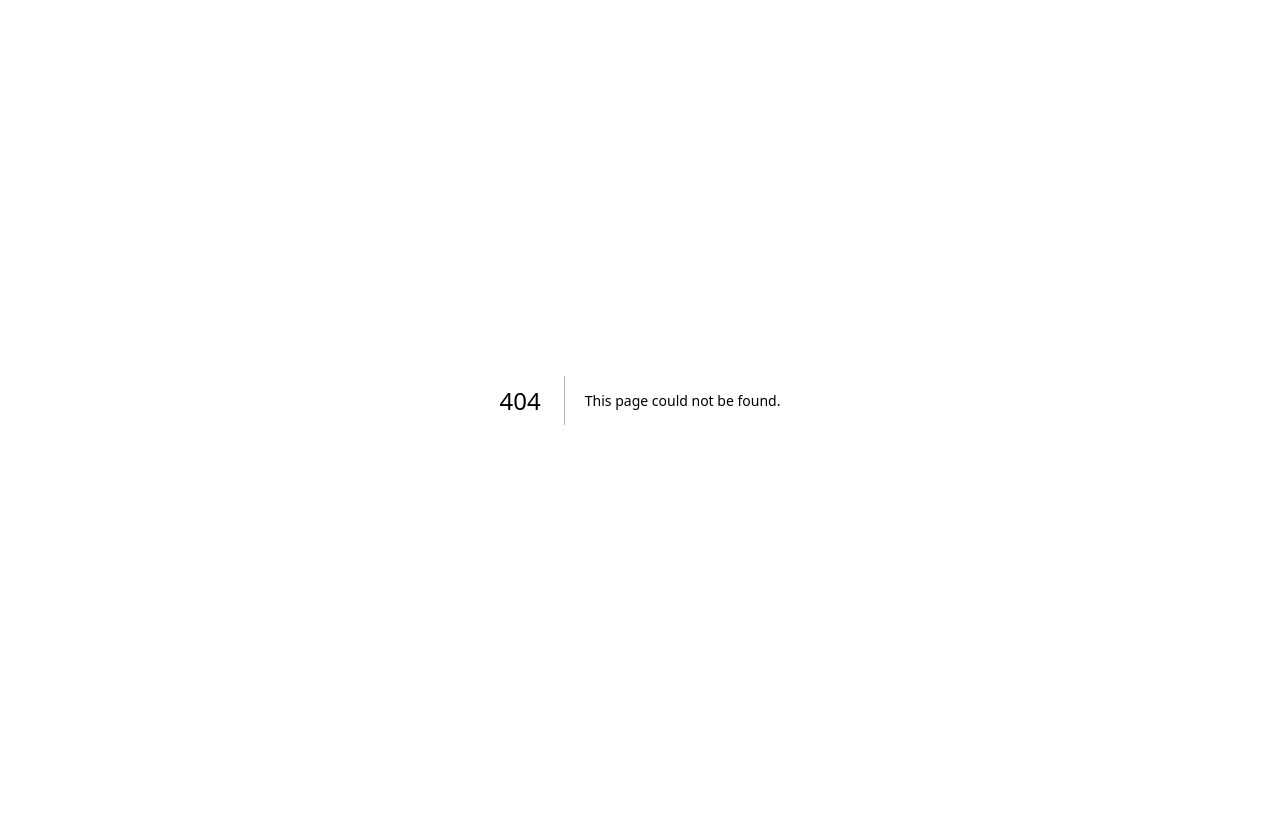
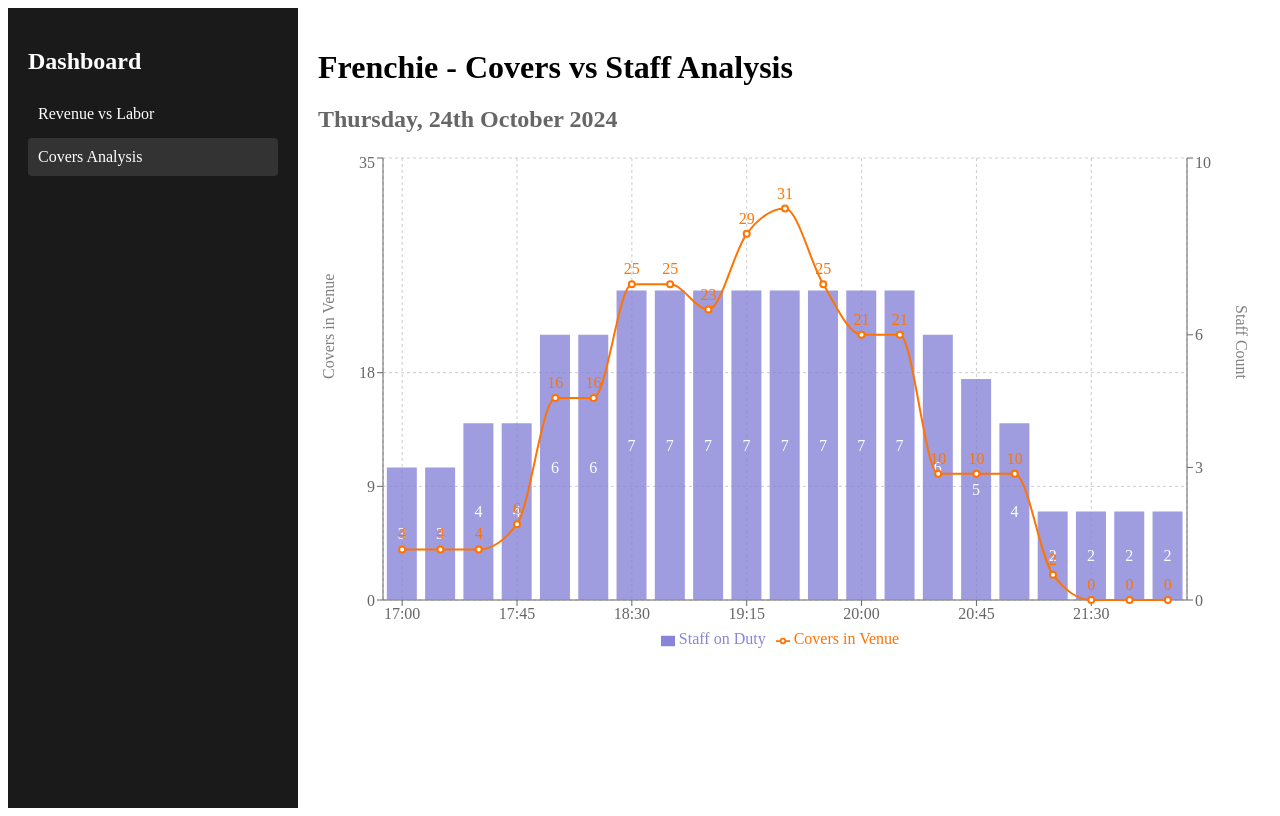
Before and after one commit to IsoBob1/labor-revenue-dashboard, a Next.js app: page /covers in a window 1280 px wide. Before the commit this address had no page. Built offline with nearby package versions, Linux system fonts and the light colour scheme.

Commit message:
Create covers.js

```diff
--- /dev/null
+++ b/pages/covers.js
@@ -0,0 +1,85 @@
+import React from 'react';
+import Layout from '../components/Layout';
+import { ComposedChart, Line, Bar, XAxis, YAxis, CartesianGrid, Tooltip, Legend, ResponsiveContainer, LabelList } from 'recharts';
+
+const data = [
+  { time: '17:00', covers: 4, staff: 3 },
+  { time: '17:15', covers: 4, staff: 3 },
+  { time: '17:30', covers: 4, staff: 4 },
+  { time: '17:45', covers: 6, staff: 4 },
+  { time: '18:00', covers: 16, staff: 6 },
+  { time: '18:15', covers: 16, staff: 6 },
+  { time: '18:30', covers: 25, staff: 7 },
+  { time: '18:45', covers: 25, staff: 7 },
+  { time: '19:00', covers: 23, staff: 7 },
+  { time: '19:15', covers: 29, staff: 7 },
+  { time: '19:30', covers: 31, staff: 7 },
+  { time: '19:45', covers: 25, staff: 7 },
+  { time: '20:00', covers: 21, staff: 7 },
+  { time: '20:15', covers: 21, staff: 7 },
+  { time: '20:30', covers: 10, staff: 6 },
+  { time: '20:45', covers: 10, staff: 5 },
+  { time: '21:00', covers: 10, staff: 4 },
+  { time: '21:15', covers: 2, staff: 2 },
+  { time: '21:30', covers: 0, staff: 2 },
+  { time: '21:45', covers: 0, staff: 2 },
+  { time: '22:00', covers: 0, staff: 2 }
+];
+
+export default function Covers() {
+  return (
+    <Layout>
+      <h1 style={{ marginBottom: '20px' }}>Frenchie - Covers vs Staff Analysis</h1>
+      <h2 style={{ marginBottom: '20px', color: '#666' }}>Thursday, 24th October 2024</h2>
+      <div style={{ height: '500px', width: '100%' }}>
+        <ResponsiveContainer>
+          <ComposedChart data={data}>
+            <CartesianGrid strokeDasharray="3 3" />
+            <XAxis
+              dataKey="time"
+              interval={2}  // Show every third label to prevent crowding
+            />
+            <YAxis
+              yAxisId="left"
+              label={{ value: 'Covers in Venue', angle: -90, position: 'insideLeft' }}
+              domain={[0, 35]}  // Slightly above max covers
+            />
+            <YAxis
+              yAxisId="right"
+              orientation="right"
+              label={{ value: 'Staff Count', angle: 90, position: 'insideRight' }}
+              domain={[0, 10]}  // Slightly above max staff
+            />
+            <Tooltip />
+            <Legend />
+            <Bar
+              yAxisId="right"
+              dataKey="staff"
+              name="Staff on Duty"
+              fill="#8884d8"
+              opacity={0.8}
+            >
+              <LabelList dataKey="staff" position="inside" fill="white" />
+            </Bar>
+            <Line
+              yAxisId="left"
+              type="monotone"
+              dataKey="covers"
+              name="Covers in Venue"
+              stroke="#ff7300"
+              strokeWidth={2}
+              dot={{ r: 3 }}
+            >
+              <LabelList
+                dataKey="covers"
+                position="top"
+                fill="#ff7300"
+                offset={10}
+              />
+            </Line>
+          </ComposedChart>
+        </ResponsiveContainer>
+      </div>
+    </Layout>
+  );
+}
```
